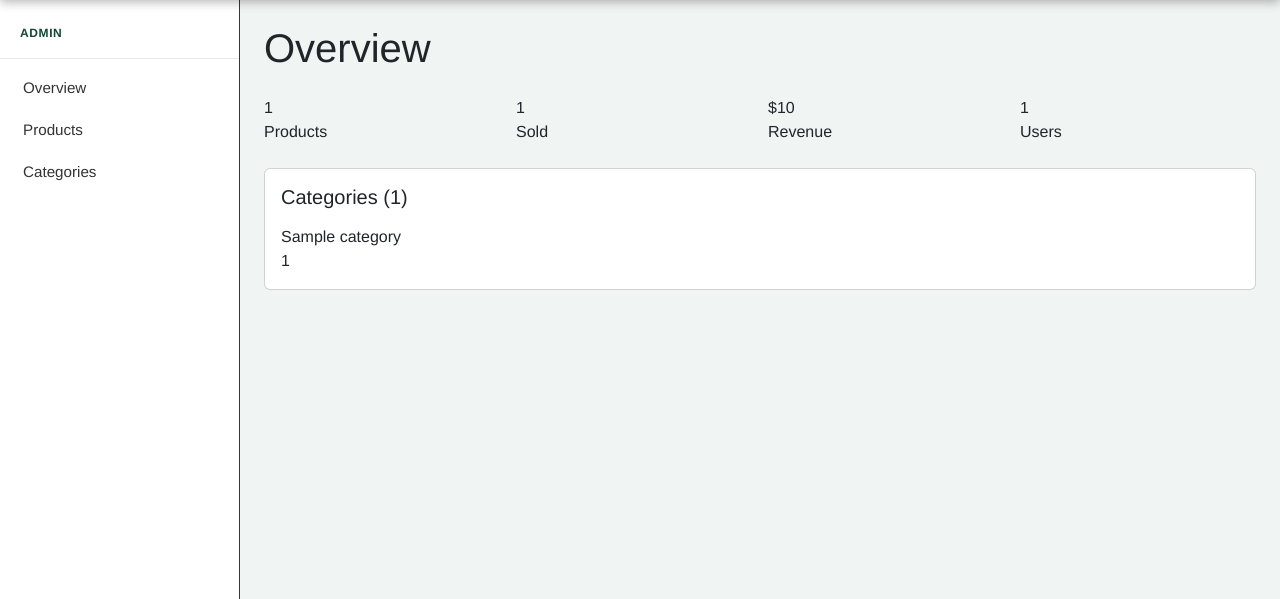
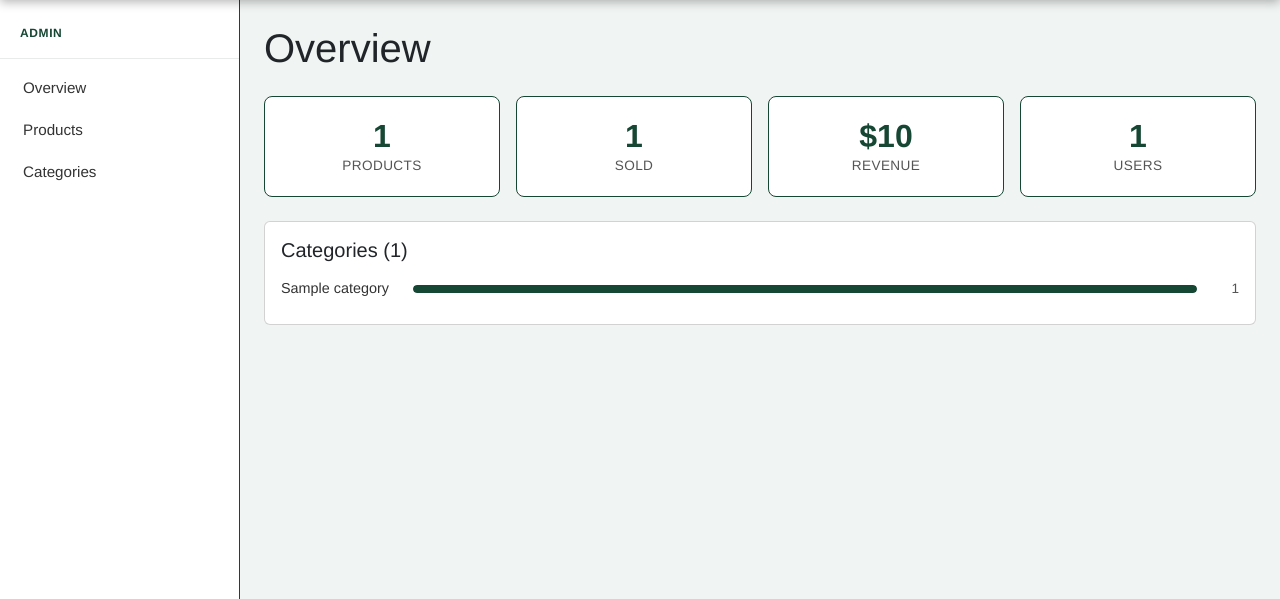
Before and after one commit to aaron-d-e/bu-marketplace, a Django app: page /dashboard/ in a window 1280 px wide. Shown: the part 65-664 px from the top of the page. Run offline with Django 5.2, Linux system fonts and the light colour scheme; a user stored in the database is signed in; tables that the repository leaves empty hold one stand-in row (values such as "Sample post"); parts of the project's set-up code (start-up, migrations or seed data) failed here and were passed over.

Commit message:
analytics

```diff
--- a/market_app/static/css/app.css
+++ b/market_app/static/css/app.css
@@ -1751,3 +1751,63 @@ main.dashboard-main {
   border-bottom: 1px solid rgba(21, 71, 52, 0.1);
   margin-bottom: 0.5rem;
 }
+
+/* Dashboard stat cards */
+.stat-card {
+  background: var(--card-bg);
+  border: 1px solid var(--bu-green);
+  border-radius: 8px;
+  padding: 1.25rem;
+  text-align: center;
+}
+
+.stat-value {
+  font-size: 2rem;
+  font-weight: 700;
+  color: var(--bu-green);
+  line-height: 1.2;
+}
+
+.stat-label {
+  font-size: 0.85rem;
+  color: var(--text-secondary);
+  text-transform: uppercase;
+  letter-spacing: 0.03em;
+}
+
+/* Category distribution bars */
+.category-bar-row {
+  display: flex;
+  align-items: center;
+  gap: 0.75rem;
+  margin-bottom: 0.5rem;
+}
+
+.category-bar-label {
+  width: 120px;
+  font-size: 0.9rem;
+  color: var(--text-primary);
+  flex-shrink: 0;
+}
+
+.category-bar-track {
+  flex: 1;
+  height: 8px;
+  background: rgba(21, 71, 52, 0.1);
+  border-radius: 4px;
+  overflow: hidden;
+}
+
+.category-bar-fill {
+  height: 100%;
+  background: var(--bu-green);
+  border-radius: 4px;
+  min-width: 4px;
+}
+
+.category-bar-count {
+  width: 30px;
+  font-size: 0.85rem;
+  color: var(--text-secondary);
+  text-align: right;
+}
```
